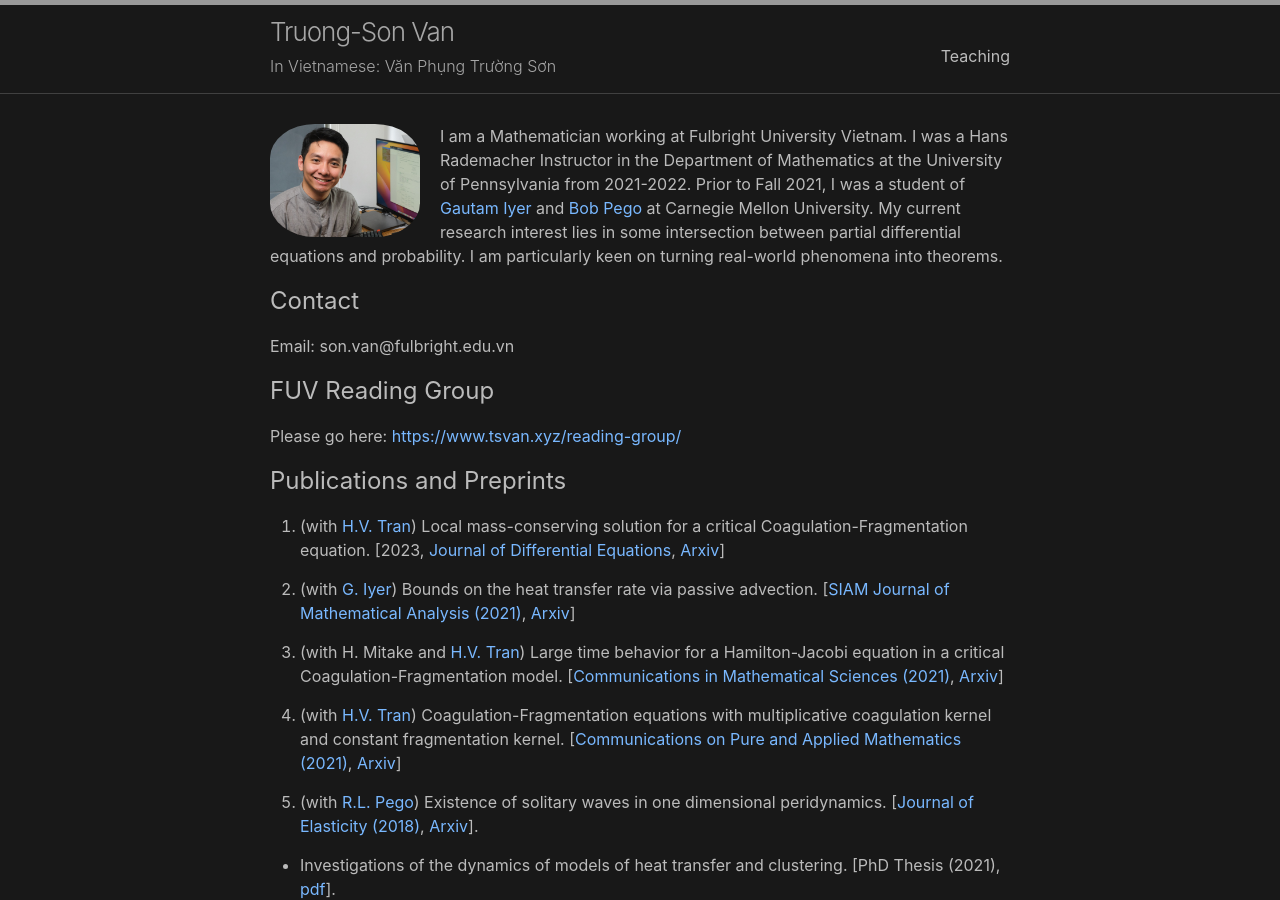
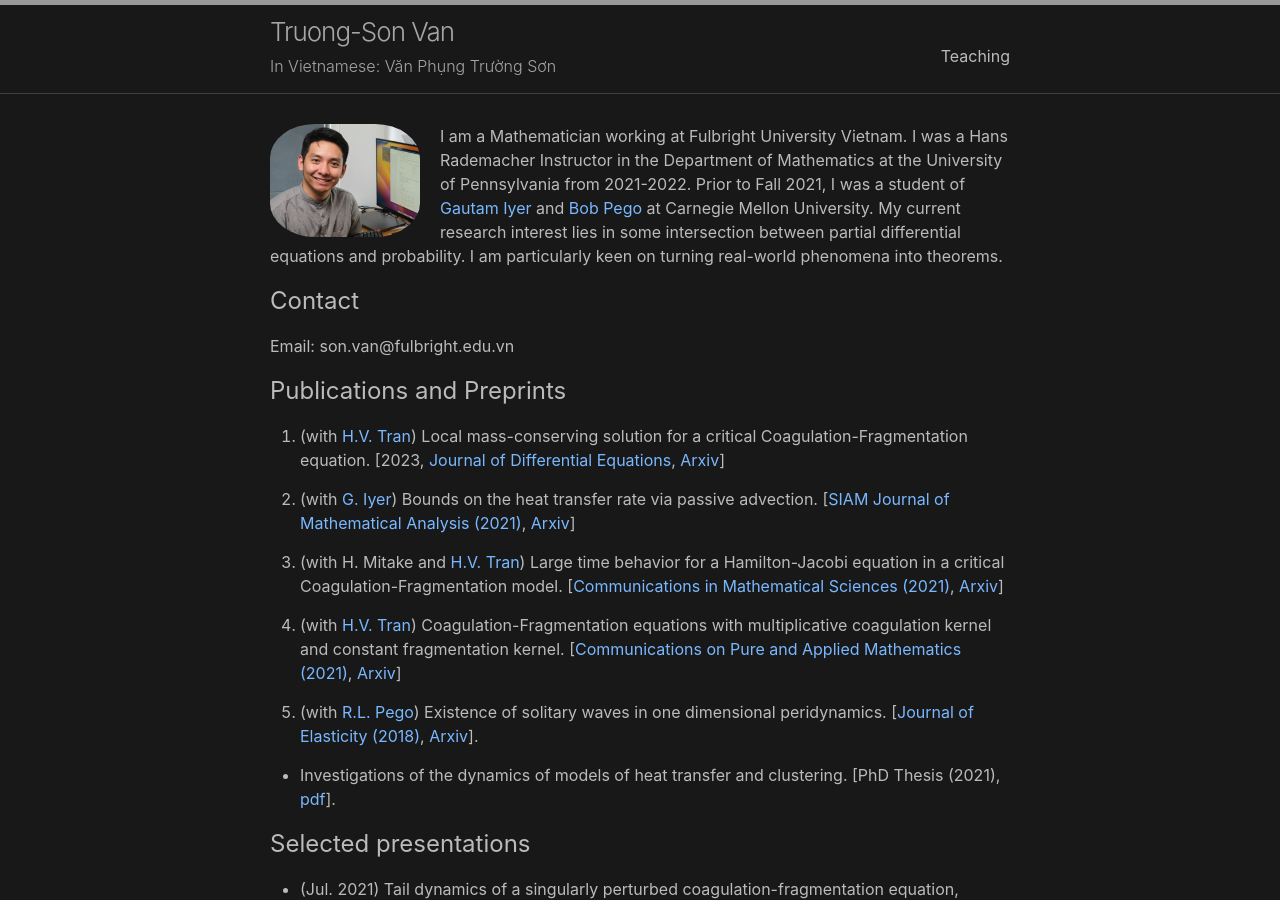
Before and after one commit to sonv/sonv.github.io, a Jekyll site: the page built from index.markdown, in a window 1280 px wide and 900 px high. Built offline with Jekyll 4.4.1, drawn with Linux system fonts in a browser that asks for light colours.

Commit message:
remove reading group

```diff
--- a/index.markdown
+++ b/index.markdown
@@ -13,9 +13,6 @@ I am particularly keen on turning real-world phenomena into theorems.
 
 ## Contact
 Email: {{ site.author.email}}
-
-## FUV Reading Group
-Please go here: [https://www.tsvan.xyz/reading-group/](https://www.tsvan.xyz/reading-group/)
 
 ## Publications and Preprints
 1. (with [H.V. Tran](http://www.math.wisc.edu/~hung/)) Local mass-conserving solution for a critical Coagulation-Fragmentation equation. [2023, [Journal of Differential Equations](https://www.sciencedirect.com/science/article/pii/S0022039622007252?dgcid=author), [Arxiv](https://arxiv.org/abs/2202.03394)]
```
